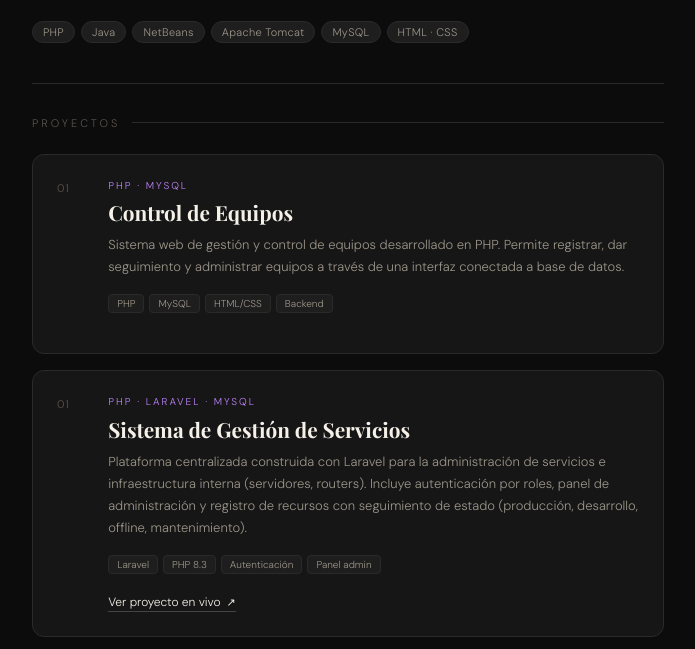
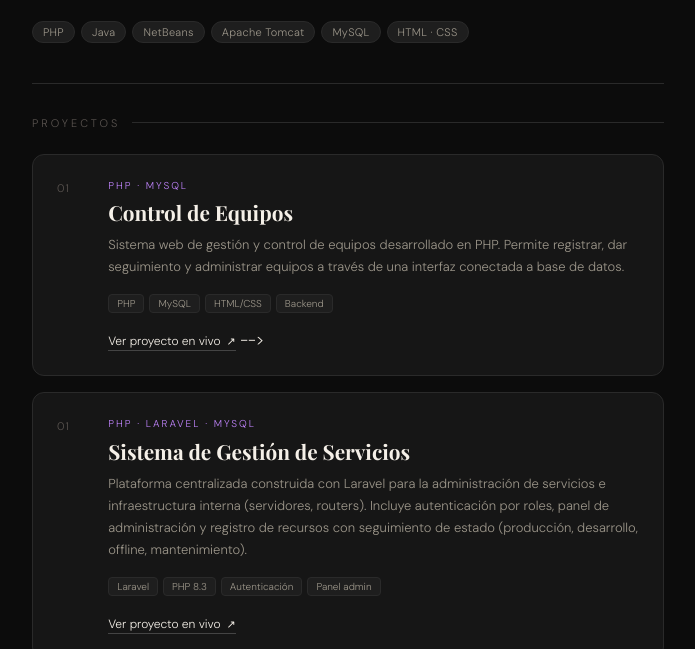
Before and after one commit to crisb865/crisb865.github.io, a plain HTML site: page index.html in a window 1280 px wide. Shown: the part 151-800 px from the top of the page, without its empty margins (292-987 px from the left). Drawn offline with nearby package versions, Linux system fonts and the light colour scheme; a web font is replaced by a local one.

Commit message:
Update index.html

```diff
--- a/index.html
+++ b/index.html
@@ -90,7 +90,7 @@ footer{border-top:1px solid var(--border);padding:1.5rem 0;display:flex;justify-
         <span class="tag">HTML/CSS</span>
         <span class="tag">Backend</span>
       </div>
-      <!-- <a href="http://controlequipos.gt.tc/logout.php" class="proj-link" target="_blank">Ver proyecto en vivo</a> -->
+      <a href="http://controlequipos.gt.tc/logout.php" class="proj-link" target="_blank">Ver proyecto en vivo</a> -->
     </div>
   </div>
 
```
